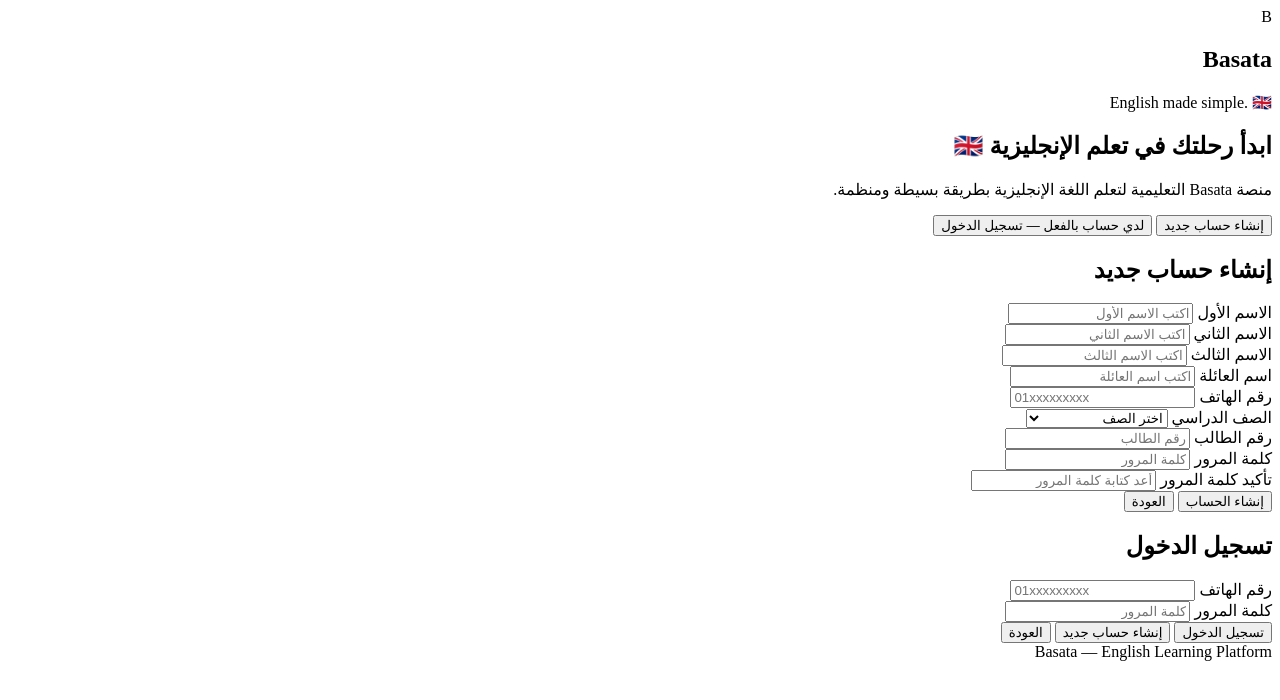
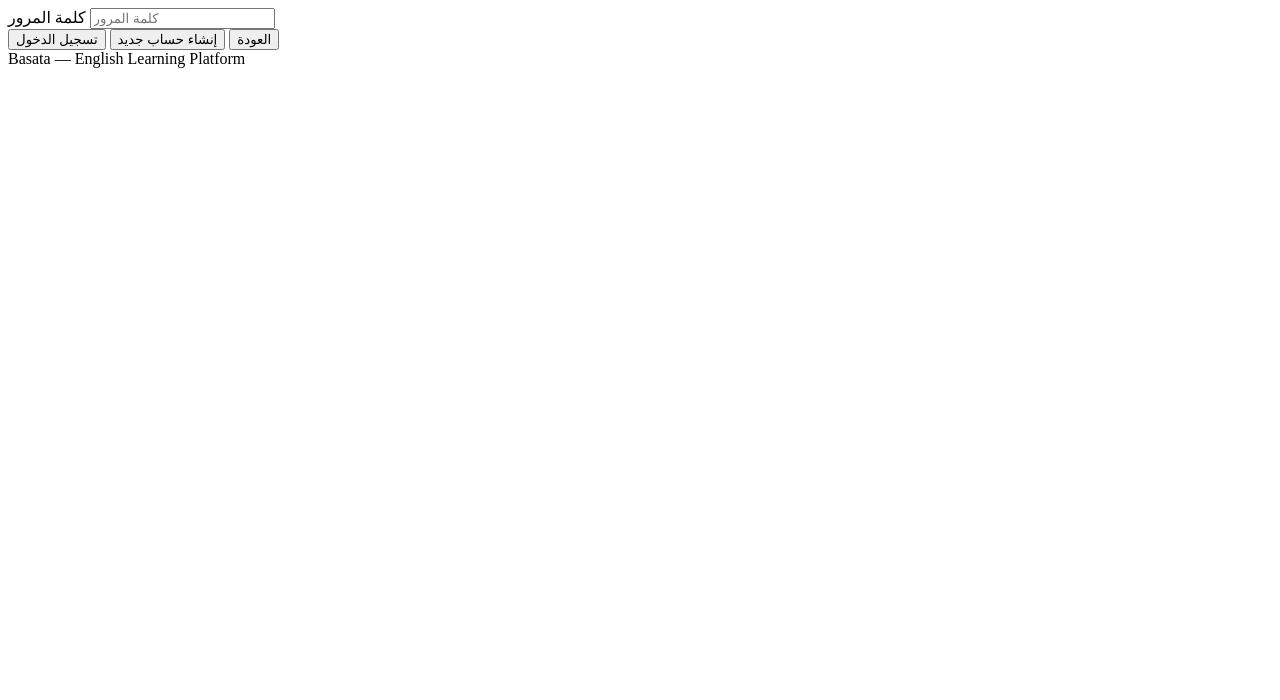
Before and after one commit to ameralhp4444-alt/-Basata, a plain HTML site: page index.html in a window 1280 px wide. Drawn offline with Linux system fonts and the light colour scheme.

Commit message:
Update index.html

```diff
--- a/index.html
+++ b/index.html
@@ -1,116 +1,42 @@
-<!DOCTYPE html>
-<html lang="ar" dir="rtl">
-<head>
-  <meta charset="UTF-8">
-  <meta name="viewport" content="width=device-width, initial-scale=1.0">
-  <title>Basata | English Learning Platform</title>
-  <link rel="stylesheet" href="style.css">
-</head>
-<body>
-  <div class="wrap">
-    <main class="card">
-      <section class="hero">
-        <div class="logo">B</div>
-        <h1>Basata</h1>
-        <p>English made simple. 🇬🇧</p>
+<div class="field full">
+                <label>كلمة المرور</label>
+                <input type="password" placeholder="كلمة المرور" required>
+              </div>
+
+            </div>
+
+            <div class="actions">
+
+              <button class="primary" type="submit">
+                تسجيل الدخول
+              </button>
+
+              <button class="secondary" type="button" onclick="showScreen('signup')">
+                إنشاء حساب جديد
+              </button>
+
+              <button class="back" type="button" onclick="showScreen('home')">
+                العودة
+              </button>
+
+            </div>
+
+            <div id="loginMessage" class="message"></div>
+
+          </form>
+
+        </div>
+
+        <div class="footer">
+          Basata — English Learning Platform
+        </div>
+
       </section>
 
-      <section class="content">
-        <div id="home" class="screen active">
-          <div class="intro">
-            <h2>ابدأ رحلتك في تعلم الإنجليزية 🇬🇧</h2>
-            <p>منصة Basata التعليمية لتعلم اللغة الإنجليزية بطريقة بسيطة ومنظمة.</p>
-            <div class="buttons">
-              <button class="primary" onclick="showScreen('signup')">إنشاء حساب جديد</button>
-              <button class="secondary" onclick="showScreen('login')">لدي حساب بالفعل — تسجيل الدخول</button>
-            </div>
-          </div>
-        </div>
-
-        <div id="signup" class="screen">
-          <h2 class="form-title">إنشاء حساب جديد</h2>
-          <form id="signupForm">
-            <div class="grid">
-              <div class="field">
-                <label>الاسم الأول</label>
-                <input required type="text" placeholder="اكتب الاسم الأول">
-              </div>
-              <div class="field">
-                <label>الاسم الثاني</label>
-                <input required type="text" placeholder="اكتب الاسم الثاني">
-              </div>
-              <div class="field">
-                <label>الاسم الثالث</label>
-                <input type="text" placeholder="اكتب الاسم الثالث">
-              </div>
-              <div class="field">
-                <label>اسم العائلة</label>
-                <input required type="text" placeholder="اكتب اسم العائلة">
-              </div>
-              <div class="field">
-                <label>رقم الهاتف</label>
-                <input required type="tel" placeholder="01xxxxxxxxx">
-              </div>
-              <div class="field">
-                <label>الصف الدراسي</label>
-                <select required>
-                  <option value="">اختر الصف</option>
-                  <option>الصف الأول الإعدادي</option>
-                  <option>الصف الثاني الإعدادي</option>
-                  <option>الصف الثالث الإعدادي</option>
-                  <option>الصف الأول الثانوي</option>
-                  <option>الصف الثاني الثانوي</option>
-                  <option>الصف الثالث الثانوي</option>
-                </select>
-              </div>
-              <div class="field">
-                <label>رقم الطالب</label>
-                <input required type="text" placeholder="رقم الطالب">
-              </div>
-              <div class="field">
-                <label>كلمة المرور</label>
-                <input required type="password" placeholder="كلمة المرور">
-              </div>
-              <div class="field full">
-                <label>تأكيد كلمة المرور</label>
-                <input required type="password" placeholder="أعد كتابة كلمة المرور">
-              </div>
-            </div>
-            <div class="actions">
-              <button class="primary" type="submit">إنشاء الحساب</button>
-              <button class="back" type="button" onclick="showScreen('home')">العودة</button>
-            </div>
-            <div id="signupMessage" class="message"></div>
-          </form>
-        </div>
-
-        <div id="login" class="screen">
-          <h2 class="form-title">تسجيل الدخول</h2>
-          <form id="loginForm">
-            <div class="grid">
-              <div class="field full">
-                <label>رقم الهاتف</label>
-                <input required type="tel" placeholder="01xxxxxxxxx">
-              </div>
-              <div class="field full">
-                <label>كلمة المرور</label>
-                <input required type="password" placeholder="كلمة المرور">
-              </div>
-            </div>
-            <div class="actions">
-              <button class="primary" type="submit">تسجيل الدخول</button>
-              <button class="secondary" type="button" onclick="showScreen('signup')">إنشاء حساب جديد</button>
-              <button class="back" type="button" onclick="showScreen('home')">العودة</button>
-            </div>
-            <div id="loginMessage" class="message"></div>
-          </form>
-        </div>
-
-        <div class="footer">Basata — English Learning Platform</div>
-      </section>
     </main>
   </div>
 
   <script src="script.js"></script>
+
 </body>
 </html>
```
